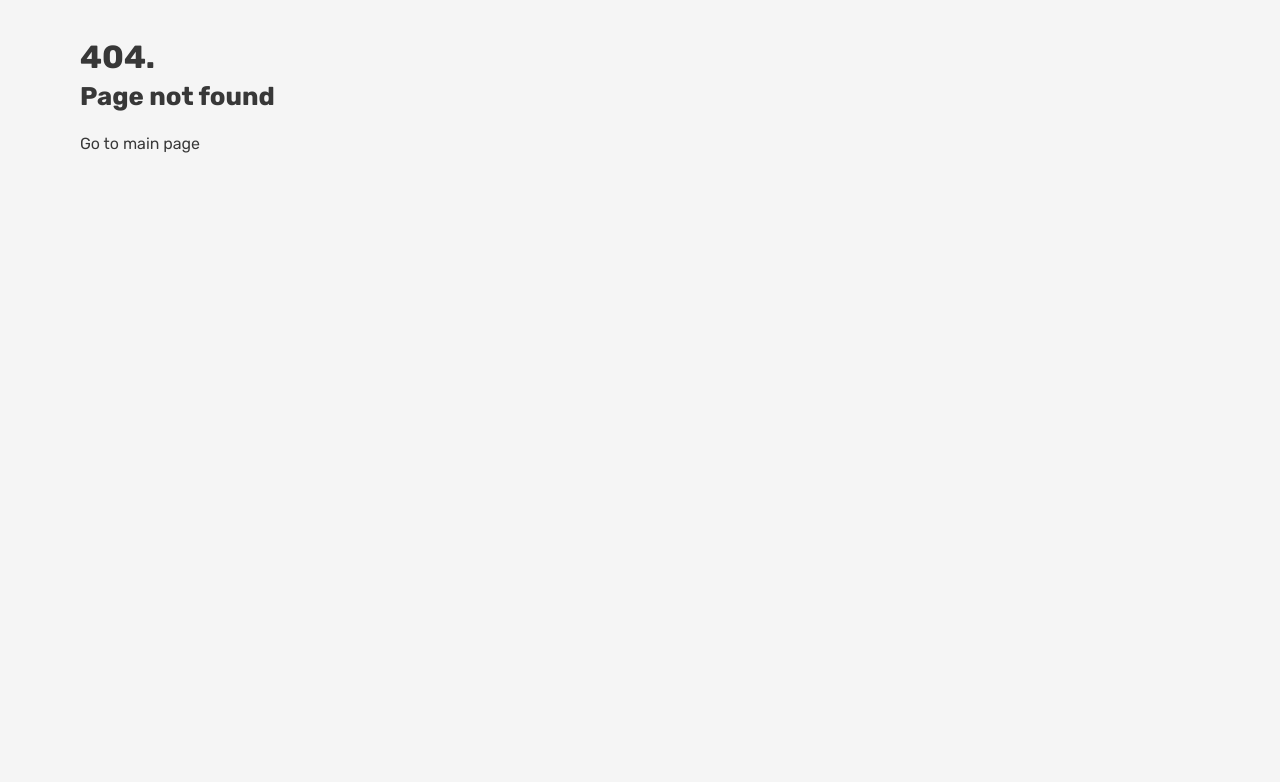
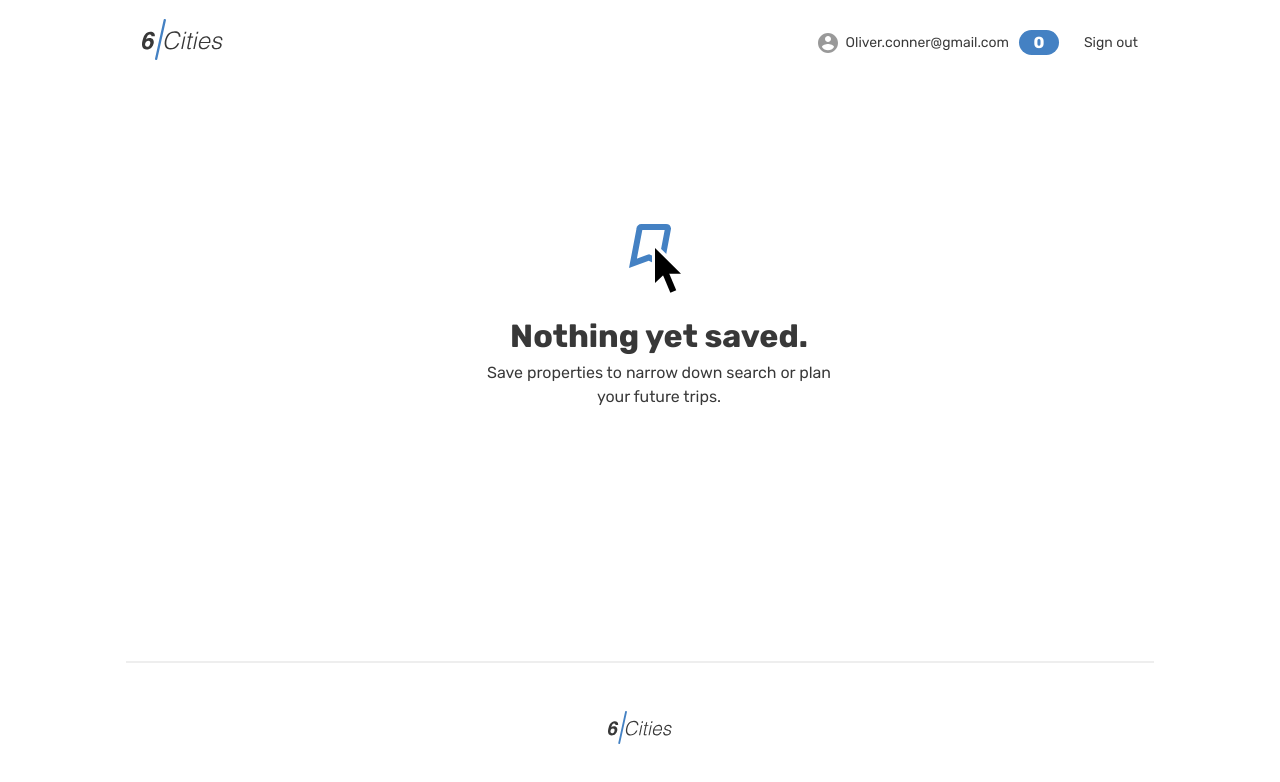
Before and after one commit to BSIACS/2010835-six-cities-10, a React (Create React App) app in the folder project/: page /favorite in a window 1280 px wide. Before the commit this address had no page. Shown: the top 782 px of the page. Built offline with nearby package versions, Linux system fonts and the light colour scheme.

Commit message:
Add private route component

```diff
--- a/project/src/components/app/app.tsx
+++ b/project/src/components/app/app.tsx
@@ -1,8 +1,11 @@
 import { Route, Routes } from 'react-router';
 import { BrowserRouter } from 'react-router-dom';
+import { FavoritesPage } from '../../pages/favorites/favorites.page';
 import { LoginPage } from '../../pages/login/login.page';
 import { MainPage } from '../../pages/main/main.page';
 import { NotFoundPage } from '../../pages/not-found/not-found.page';
+import { AuthorizationStatus } from '../../types/authorization-status.enum';
+import { PrivateRouteComponent } from '../private-route/private-route.component';
 
 
 function App(): JSX.Element {
@@ -11,6 +14,7 @@ function App(): JSX.Element {
       <Routes>
         <Route path='/' element={<MainPage/>}/>
         <Route path='/login' element={<LoginPage/>}/>
+        <Route path='/favorite' element={<PrivateRouteComponent authStatus={AuthorizationStatus.AUTH}><FavoritesPage/></PrivateRouteComponent>}/>
         <Route path='*' element={<NotFoundPage/>}/>
       </Routes>
     </BrowserRouter>
--- /dev/null
+++ b/project/src/components/private-route/private-route.component.tsx
@@ -0,0 +1,28 @@
+import { Navigate } from 'react-router-dom';
+import { AuthorizationStatus } from '../../types/authorization-status.enum';
+
+type PrivateRouteComponentProps = {
+  /**
+   * Authorization status
+   */
+  authStatus: AuthorizationStatus;
+  children: JSX.Element;
+}
+
+/**
+ * Provide private access to a child component, requiring authorization
+ * @param { PrivateComponentProps } props props for the component.
+ * @returns JSX element, if authorization status is 'authorized'. Or redirect to login screen otherwise.
+ */
+export function PrivateRouteComponent({authStatus, children} : PrivateRouteComponentProps) : JSX.Element{
+  if(authStatus === AuthorizationStatus.UNAUTH || authStatus === AuthorizationStatus.UNDEFINED){
+    return (
+      <Navigate to="/login"></Navigate>
+    );
+  }
+  else{
+    return (
+      children
+    );
+  }
+}
--- /dev/null
+++ b/project/src/types/authorization-status.enum.tsx
@@ -0,0 +1,5 @@
+export enum AuthorizationStatus {
+  AUTH = 'authorized',
+  UNAUTH = 'unauthorized',
+  UNDEFINED = 'undefined',
+}
```
